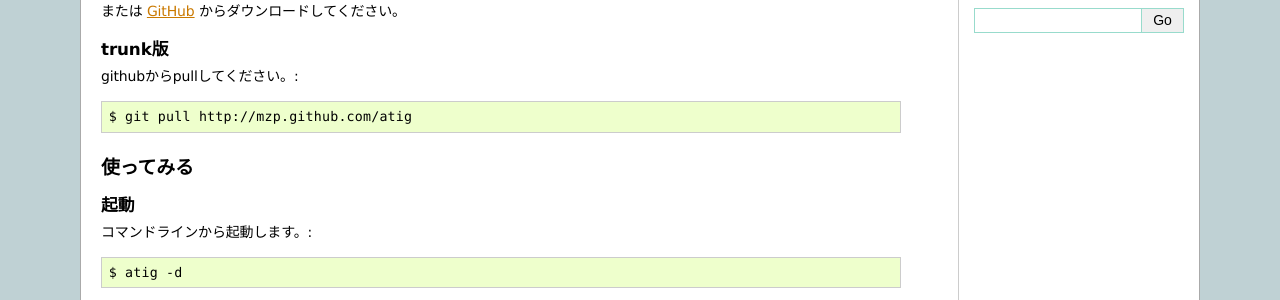
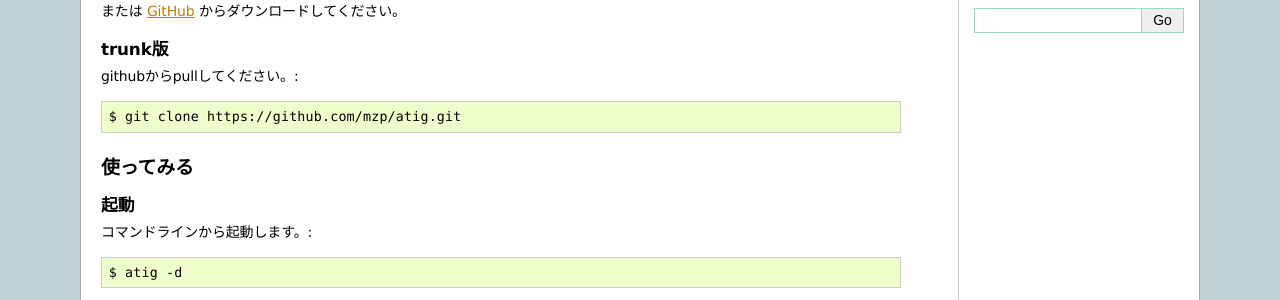
Before and after one commit to atig/atig, a Sphinx documentation site: the page built from docs/quickstart.rst, in a window 1280 px wide and 900 px high, scrolled down 406 px. Shown: the part 151-451 px from the top of the window. Built offline with Sphinx 7.4.7, drawn with Linux system fonts in a browser that asks for light colours.

Commit message:
Fix wrong command

```diff
--- a/docs/quickstart.rst
+++ b/docs/quickstart.rst
@@ -36,7 +36,7 @@ trunk版
 ~~~~~~~~~~
 githubからpullしてください。::
 
- $ git pull http://mzp.github.com/atig
+ $ git clone https://github.com/mzp/atig.git
 
 使ってみる
 ----------
```
